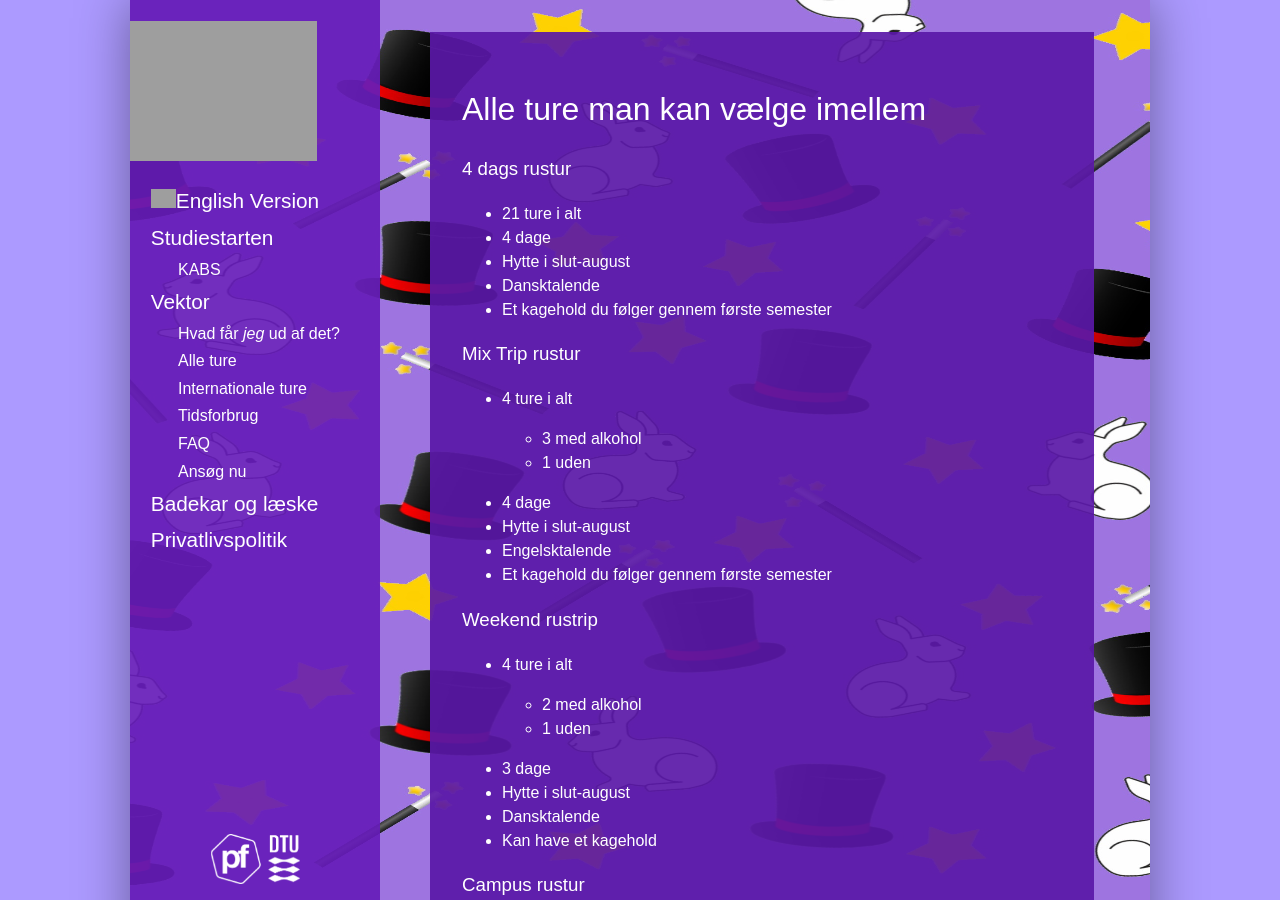
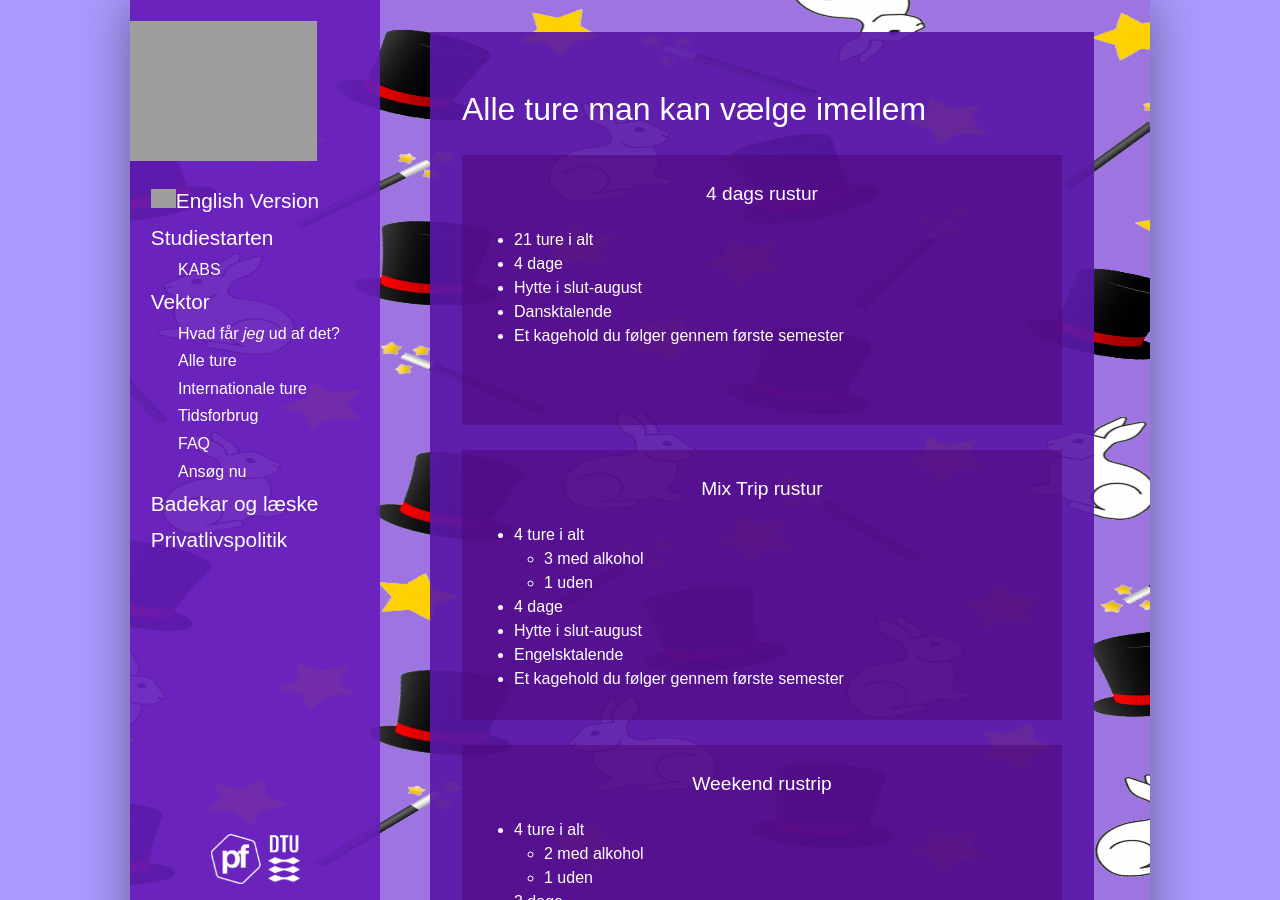
Before and after one commit to KABSDTU/kabsdtu.github.io, a Jekyll site: the page built from alle-ture.md, in a window 1280 px wide and 900 px high. Built offline with Jekyll 4.4.1, drawn with Linux system fonts in a browser that asks for light colours; some web fonts are replaced; grey boxes are pictures that could not be loaded.

Commit message:
Update css for all trips

```diff
--- a/static/css/main.css
+++ b/static/css/main.css
@@ -357,3 +357,62 @@ td {
     display: none;
   }
 }
+
+.X{
+  margin: auto;
+  padding: 1% 2%;
+  max-width: 1440px;
+  border-radius: 5px;
+  background: #ecf0f1;
+  box-shadow: 0 2px 6px 0 rgba(0,0,0, .3);
+}
+
+
+
+/*
+li{
+  color: #2c3e50;
+  font-size: 18px;
+  line-height: 30px;
+  text-align: justify;
+  letter-spacing: 1px;
+  font-family: 'Raleway', serif;
+}
+*/
+/*SG = style grid*/
+.SG{
+  margin: 0;
+  padding: 0;
+  text-align: center;
+}
+
+.sgLi{
+  text-align: left;
+}
+
+.SGh3{
+  font-size: larger;
+  text-align: center;
+}
+.SG .sgLi{
+  /*min-width: 24%;*/
+  margin: 2% .35%;
+  display: inline-flex;
+  box-shadow: 0 2px 4px rgba(0,0,0, .2);
+}
+
+.notdf{
+  margin: 0;
+  padding-left: 30px;
+}
+
+.box{
+  width: 100%;
+  height: 100vh;
+  padding: 1% 2%;
+  margin: 0 25px 25px 0px;
+  background: rgba(78, 6, 119, 0.554);
+  min-height: 200px;
+  max-height: 270px;
+  box-sizing: border-box;
+}
```
